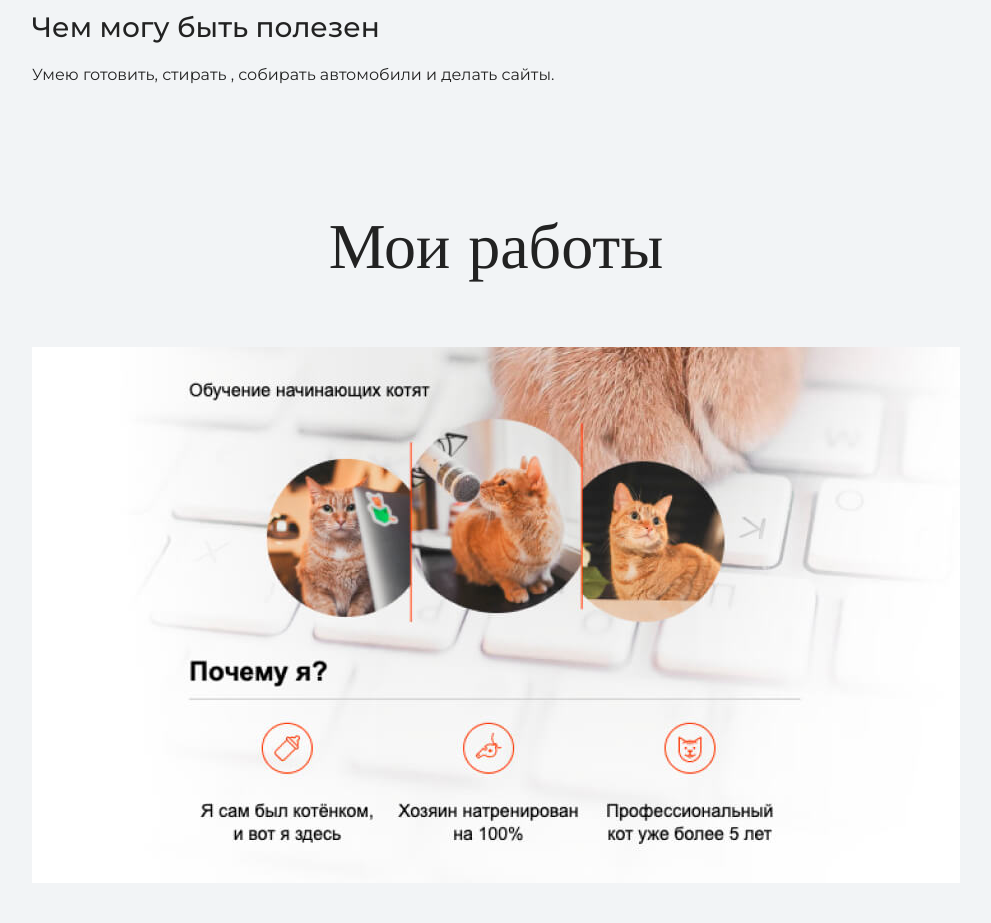
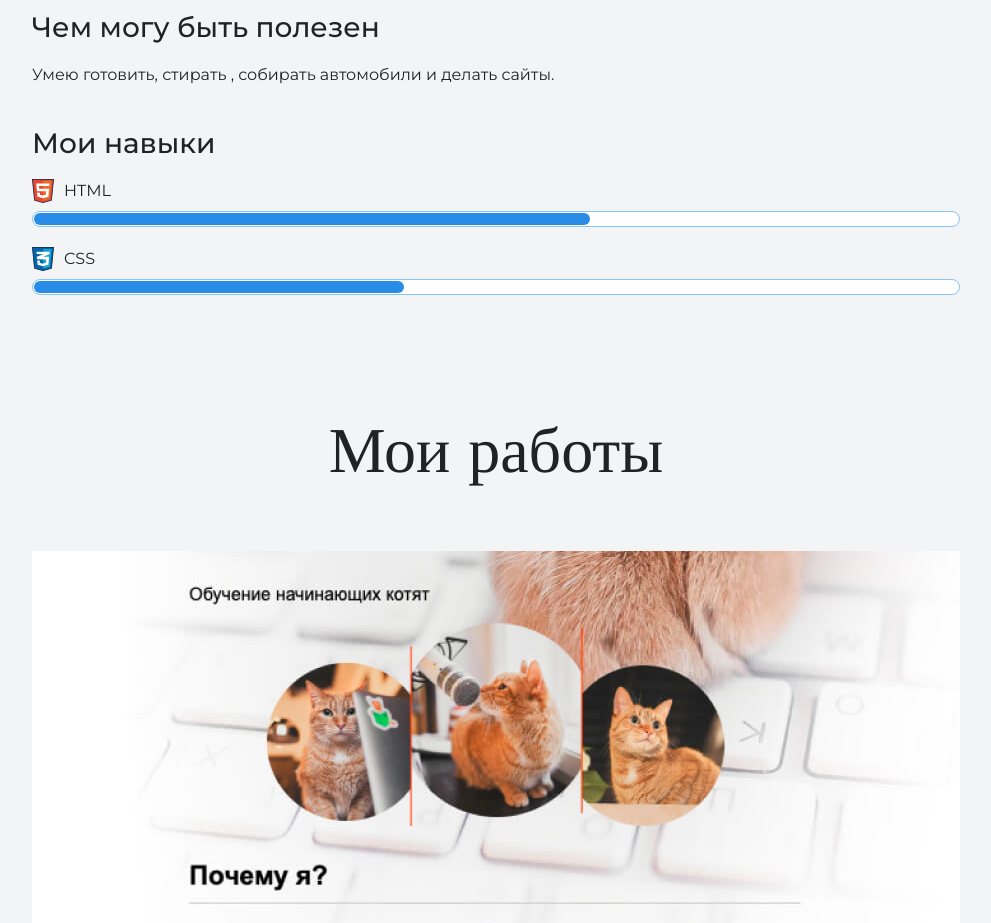
Before and after one commit to MishaMad/My-site, a plain HTML site: page index.html in a window 1280 px wide. Shown: the part 1820-2743 px from the top of the page, without its empty margins (144-1135 px from the left). Drawn offline with nearby package versions, Linux system fonts and the light colour scheme.

Commit message:
add skills

```diff
--- a/index.html
+++ b/index.html
@@ -32,7 +32,16 @@
          <p>Мне 30 лет. И я учусь на WEB Developer. Живу с любимой женой, любимой дочкой и <em>любимым</em> котом! =)</p>
          <h3>Чем могу быть полезен</h3>
          <p>Умею готовить, стирать , собирать автомобили и делать сайты.</p>
-    </div>
+
+
+        <h3>Мои навыки</h3>
+        <dl class="skills-list">
+          <dt class="skill-html">HTML</dt>
+          <dd class="level"><div style="width:60%;">60%</div></dd>
+          <dt class="skill-css">CSS</dt>
+          <dd class="level"><div style="width:40%;">40%</div><dd>
+        </dl>
+      </div>
     </section>
 
     <section class="portfolio">
--- a/style.css
+++ b/style.css
@@ -104,6 +104,7 @@ body {
 }
 
 .skills-list {
+
   margin: 0;
   padding: 0;
 }
```
